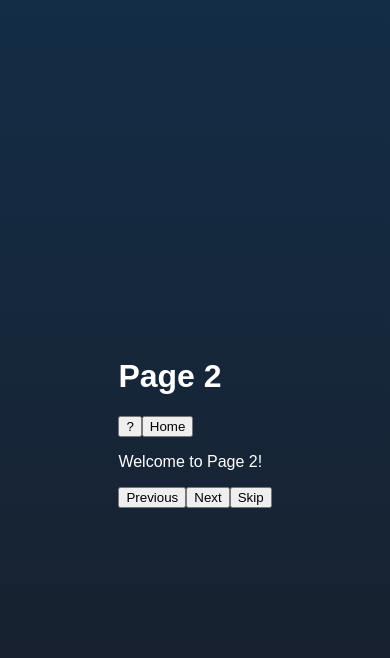
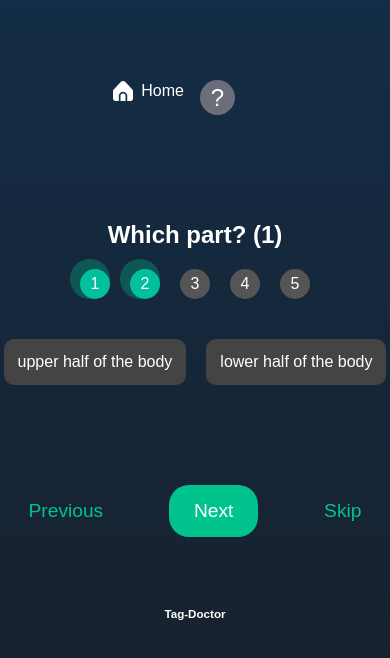
Before and after one commit to Tag-Doctor/tag-doctor-front, a React (Create React App) app: page /page2 in a window 390 px wide. Shown: the top 658 px of the page. Built offline with nearby package versions, Linux system fonts and the light colour scheme.

Commit message:
2024-07-30

```diff
--- a/src/components/Page2.jsx
+++ b/src/components/Page2.jsx
@@ -1,20 +1,63 @@
-import React from 'react';
+import React, { useState } from 'react';
 import { useNavigate } from 'react-router-dom';
 import '../styles/Page2.css';
 import HomeLogo from '../imgs/Home_Logo.png';
 
 function Page2() {
   const navigate = useNavigate();
+  const [selectedPart, setSelectedPart] = useState('');
+
+  const handleNext = () => {
+    if (selectedPart) {
+      navigate('/page3');
+    }
+  };
+
+  const bodyParts = [
+    'upper half of the body', 'lower half of the body'
+  ];
 
   return (
-    <div>
-      <h1>Page 2</h1>
-      <button >?</button>
-      <button  onClick={() => navigate('/')}>Home</button>
-      <p>Welcome to Page 2!</p>
-      <button onClick={() => navigate('/page1')}>Previous</button>
-      <button onClick={() => navigate('/page3')}>Next</button>
-      <button onClick={() => navigate('/page3')}>Skip</button>
+    <div className="container">
+      <button className="info-button">?</button>
+      <button className="home-button" onClick={() => navigate('/')}>
+        <img src={HomeLogo} alt="Home" className="home-logo" />
+        Home
+      </button>
+      <div className='question'>
+        <h1>Which part? (1)</h1>
+      </div>
+
+      <div className="progress">
+        <div className="progress-step active">1</div>
+        <div className="progress-step active">2</div>
+        <div className="progress-step">3</div>
+        <div className="progress-step">4</div>
+        <div className="progress-step">5</div>
+      </div>
+
+      <div className="part-buttons">
+        {bodyParts.map((part, index) => (
+          <button
+            key={index}
+            className={`part-button ${selectedPart === part ? 'selected' : ''}`}
+            onClick={() => setSelectedPart(part)}
+          >
+            {part}
+          </button>
+        ))}
+      </div>
+
+      <div className="navigation-buttons">
+        <button className="nav-button" onClick={() => navigate('/page1')}>Previous</button>
+        <button className="nav-button next-button" onClick={handleNext}>Next</button>
+        <button className="nav-button" onClick={() => navigate('/page3')}>Skip</button>
+      </div>
+
+      <footer className="footer">
+        <h5>Tag-Doctor</h5>
+      </footer>
+
     </div>
   );
 }
--- a/src/components/Page3.jsx
+++ b/src/components/Page3.jsx
@@ -1,20 +1,63 @@
-import React from 'react';
+import React, { useState } from 'react';
 import { useNavigate } from 'react-router-dom';
 import '../styles/Page3.css';
 import HomeLogo from '../imgs/Home_Logo.png';
 
 function Page3() {
   const navigate = useNavigate();
+  const [selectedPart, setSelectedPart] = useState('');
+
+  const handleNext = () => {
+    if (selectedPart) {
+      navigate('/page4');
+    }
+  };
+
+  const bodyParts = [
+    'Face', 'Abdomen', 'Arm', 'Chest',
+    'Head', 'Back'
+  ];
 
   return (
-    <div>
-      <h1>Page 3</h1>
-      <button >?</button>
-      <button  onClick={() => navigate('/')}>Home</button>
-      <p>Welcome to Page 3!</p>
-      <button onClick={() => navigate('/page2')}>Previous</button>
-      <button onClick={() => navigate('/page4')}>Next</button>
-      <button onClick={() => navigate('/page4')}>Skip</button>
+    <div className="container">
+      <button className="info-button">?</button>
+      <button className="home-button" onClick={() => navigate('/')}>
+        <img src={HomeLogo} alt="Home" className="home-logo" />
+        Home
+      </button>
+      <div className='question'>
+        <h1>Which part? (2)</h1>
+      </div>
+
+      <div className="progress">
+        <div className="progress-step active">1</div>
+        <div className="progress-step active">2</div>
+        <div className="progress-step active">3</div>
+        <div className="progress-step">4</div>
+        <div className="progress-step">5</div>
+      </div>
+
+      <div className="part-buttons">
+        {bodyParts.map((part, index) => (
+          <button
+            key={index}
+            className={`part-button ${selectedPart === part ? 'selected' : ''}`}
+            onClick={() => setSelectedPart(part)}
+          >
+            {part}
+          </button>
+        ))}
+      </div>
+
+      <div className="navigation-buttons">
+        <button className="nav-button" onClick={() => navigate('/page2')}>Previous</button>
+        <button className="nav-button next-button" onClick={handleNext}>Next</button>
+        <button className="nav-button" onClick={() => navigate('/page4')}>Skip</button>
+      </div>
+
+      <footer className="footer">
+        <h5>Tag-Doctor</h5>
+      </footer>
     </div>
   );
 }
--- a/src/components/Page4.jsx
+++ b/src/components/Page4.jsx
@@ -1,20 +1,63 @@
-import React from 'react';
+import React, { useState } from 'react';
 import { useNavigate } from 'react-router-dom';
-import '../styles/Page4.css';
+import '../styles/Page3.css';
 import HomeLogo from '../imgs/Home_Logo.png';
 
 function Page4() {
   const navigate = useNavigate();
+  const [selectedPart, setSelectedPart] = useState('');
+
+  const handleNext = () => {
+    if (selectedPart) {
+      navigate('/page5');
+    }
+  };
+
+  const bodyParts = [
+    'Eye', 'Nose', 'Mouth', 'Ear',
+    'Chin', 'Tooth'
+  ];
 
   return (
-    <div>
-      <h1>Page 4</h1>
-      <button >?</button>
-      <button  onClick={() => navigate('/')}>Home</button>
-      <p>Welcome to Page 4!</p>
-      <button onClick={() => navigate('/page3')}>Previous</button>
-      <button onClick={() => navigate('/page5')}>Next</button>
-      <button onClick={() => navigate('/page5')}>Skip</button>
+    <div className="container">
+      <button className="info-button">?</button>
+      <button className="home-button" onClick={() => navigate('/')}>
+        <img src={HomeLogo} alt="Home" className="home-logo" />
+        Home
+      </button>
+      <div className='question'>
+        <h1>Which part? (3)</h1>
+      </div>
+
+      <div className="progress">
+        <div className="progress-step active">1</div>
+        <div className="progress-step active">2</div>
+        <div className="progress-step active">3</div>
+        <div className="progress-step active">4</div>
+        <div className="progress-step">5</div>
+      </div>
+
+      <div className="part-buttons">
+        {bodyParts.map((part, index) => (
+          <button
+            key={index}
+            className={`part-button ${selectedPart === part ? 'selected' : ''}`}
+            onClick={() => setSelectedPart(part)}
+          >
+            {part}
+          </button>
+        ))}
+      </div>
+
+      <div className="navigation-buttons">
+        <button className="nav-button" onClick={() => navigate('/page3')}>Previous</button>
+        <button className="nav-button next-button" onClick={handleNext}>Next</button>
+        <button className="nav-button" onClick={() => navigate('/page5')}>Skip</button>
+      </div>
+
+      <footer className="footer">
+        <h5>Tag-Doctor</h5>
+      </footer>
     </div>
   );
 }
--- a/src/styles/Page1.css
+++ b/src/styles/Page1.css
@@ -1,8 +1,12 @@
 body {
   font-family: Arial, sans-serif;
-  background: linear-gradient(to bottom, #132D46, #191E29);
+  background-color: #0e1e2b;
   height: 100vh;
   color: #ffffff;
+  display: flex;
+  flex-direction: column;
+  align-items: center;
+  justify-content: center;
 }
 
 .age {
@@ -31,8 +35,8 @@ body {
 
 .progress-step.active:after {
   content: '';
-  width: 20px;
-  height: 20px;
+  width: 40px;
+  height: 40px;
   background: rgba(1, 195, 141, 0.3);
   position: absolute;
   top: -10px;
--- a/src/styles/Page2.css
+++ b/src/styles/Page2.css
@@ -1,8 +1,91 @@
 body {
   font-family: Arial, sans-serif;
-    background: linear-gradient(to bottom, #132D46, #191E29);
+  background-color: #0e1e2b;
   height: 100vh;
   color: #ffffff;
+  display: flex;
+  flex-direction: column;
+  align-items: center;
+  justify-content: center;
+}
+
+.question {
+  display: flex;
+  justify-content: center;
+}
+
+.progress {
+  display: flex;
+  justify-content: center;
+  margin-bottom: 20px;
+}
+
+.progress-step {
+  width: 20px;
+  height: 20px;
+  border-radius: 50%;
+  background-color: #555;
+  margin: 0 5px;
+  position: relative;
+}
+
+.progress-step.active {
+  background-color: #01C38D;
+}
+
+.progress-step.active:after {
+  content: '';
+  width: 40px;
+  height: 40px;
+  background: rgba(1, 195, 141, 0.3);
+  position: absolute;
+  top: -10px;
+  left: -10px;
+  border-radius: 50%;
+  z-index: -1;
+}
+
+.part-buttons {
+  display: grid;
+  grid-template-columns: repeat(1, 1fr);
+  gap: 30px;
+  margin-bottom: 25px;
+}
+
+.part-button {
+  background-color: #696E79;
+  color: #fff;
+  border: none;
+  border-radius: 20px; /* Increased border-radius */
+  padding-left: 55px;
+  padding-right: 55px;
+  padding-top: 25px;
+  padding-bottom: 25px;
+  font-size: 1.4em;
+  cursor: pointer;
+  transition: background-color 0.3s, transform 0.2s, box-shadow 0.3s;
+  text-align: center;
+}
+
+.part-button.selected {
+  background-color: #01C38D;
+}
+
+.part-button:hover {
+  transform: scale(1.05);
+  background-color: #01C38D;
+  box-shadow: 0 0 10px rgba(1, 195, 141, 0.6);
+}
+
+.part-button:active {
+  transform: scale(0.95);
+}
+
+.navigation-buttons {
+  display: flex;
+  justify-content: center;
+  margin-top: 60px;
+  gap: 15px;
 }
 
 .nav-button {
@@ -34,7 +117,6 @@ body {
 .nav-button:active {
   transform: scale(0.95);
 }
-
 
 .nav-button.previous,
 .nav-button.skip {
@@ -102,3 +184,51 @@ body {
   justify-content: center;
   margin-top: 30px;
 }
+
+@media (max-width: 768px) {
+  .part-button {
+    padding: 16px;
+    font-size: 1.1em;
+  }
+
+  .nav-button {
+    padding: 12px 20px;
+    font-size: 1.1em;
+  }
+
+  .info-button {
+    width: 30px;
+    height: 30px;
+    font-size: 20px;
+    top: 10px;
+    left: 10px;
+  }
+
+  .home-button {
+    font-size: 14px;
+    top: 10px;
+    right: 10px;
+  }
+}
+
+@media (max-width: 480px) {
+  .part-button {
+    padding: 14px;
+    font-size: 1em;
+  }
+
+  .nav-button {
+    padding: 10px 18px;
+    font-size: 1em;
+  }
+
+  .info-button {
+    width: 25px;
+    height: 25px;
+    font-size: 18px;
+  }
+
+  .home-button {
+    font-size: 12px;
+  }
+}
--- a/src/styles/Page3.css
+++ b/src/styles/Page3.css
@@ -1,104 +1,132 @@
 body {
   font-family: Arial, sans-serif;
-    background: linear-gradient(to bottom, #132D46, #191E29);
+  background-color: #0e1e2b;
   height: 100vh;
   color: #ffffff;
+  display: flex;
+  flex-direction: column;
+  align-items: center;
+  justify-content: center;
 }
 
-  .nav-button.previous,
-.nav-button.skip {
-  color: #adff2f;
+.container {
+  display: flex;
+  flex-direction: column;
+  align-items: center;
 }
 
-.info-button {
-  background-color: #696E79;
-  color: #fff;
-  border: none;
+.question h1 {
+  margin-bottom: 20px;
+  font-size: 24px;
+}
+
+.progress {
+  display: flex;
+  justify-content: center;
+  margin-bottom: 40px;
+}
+
+.progress-step {
+  width: 30px;
+  height: 30px;
   border-radius: 50%;
-  width: 35px;
-  height: 35px;
-  font-size: 24px;
+  background: #555;
   display: flex;
   align-items: center;
   justify-content: center;
+  color: white;
+  margin: 0 10px;
+  font-size: 16px;
+}
+
+.progress-step.active {
+  background: #00c09d;
+}
+
+.part-buttons {
+  display: flex;
+  flex-wrap: wrap;
+  justify-content: center;
+  gap: 20px;
+  margin-bottom: 40px;
+}
+
+.part-button {
+  padding: 20px 40px;
+  font-size: 1.2em;
+  color: #ffffff;
+  background-color: #444;
+  border: none;
+  border-radius: 10px;
   cursor: pointer;
-  position: absolute;
-  top: 80px;
-  left: 200px;
   transition: background-color 0.3s, transform 0.2s;
 }
 
-.info-button:hover {
-  background-color: #555;
-  transform: scale(1.1);
+.part-button.selected {
+  background-color: #00c09d;
+  box-shadow: 0 0 15px rgba(0, 192, 157, 0.5);
 }
 
-.info-button:active {
+.part-button:hover {
+  background-color: #555;
+  transform: scale(1.05);
+}
+
+.part-button:active {
   background-color: #444;
   transform: scale(0.95);
 }
 
-.home-button {
-  background: none;
-  border: none;
-  color: #fff;
-  font-size: 16px;
+.navigation-buttons {
   display: flex;
-  align-items: center;
-  cursor: pointer;
-  position: absolute;
-  top: 80px;
-  right: 200px;
-  transition: transform 0.2s;
+  justify-content: space-between;
+  width: 100%;
+  max-width: 500px;
+  margin-bottom: 20px;
 }
 
 .nav-button {
-    background-color: transparent;
-    color: #01C38D;
+  padding: 15px 30px;
+  font-size: 1.2em;
+  color: white;
+  background-color: #00c09d;
   border: none;
-    border-radius: 20px; /* Increased border-radius */
-    padding: 15px 25px;
-    font-size: 1.2em;
+  border-radius: 10px;
   cursor: pointer;
   transition: background-color 0.3s, transform 0.2s;
 }
 
-  .nav-button.next-button {
-    background-color: #01C38D;
-    color: #fff;
-  }
-
-  .nav-button.next-button:hover {
-    background-color: #01C38D;
-    transform: scale(1.1);
-  }
-
 .nav-button:hover {
-    background-color: #fff;
-    transform: scale(1.1);
-  }
-
-  .nav-button:active {
-    transform: scale(0.95);
-  }
-
-
-.home-button:hover {
-  transform: scale(1.1);
-}
-
-.home-button:active {
-  transform: scale(0.95);
-}
-
-.home-logo {
-  width: 20px;
-  height: 20px;
-  margin-right: 8px;
+  background-color: #00b58b;
 }
 
 .footer {
   display: flex;
   justify-content: center;
   margin-top: 30px;
+  font-size: 14px;
 }
+
+@media (max-width: 768px) {
+  .part-button {
+    padding: 16px;
+    font-size: 1.1em;
+  }
+
+  .nav-button {
+    padding: 12px 20px;
+    font-size: 1.1em;
+  }
+}
+
+@media (max-width: 480px) {
+  .part-button {
+    padding: 14px;
+    font-size: 1em;
+  }
+
+  .nav-button {
+    padding: 10px 18px;
+    font-size: 1em;
+  }
+}
--- a/src/styles/Page4.css
+++ b/src/styles/Page4.css
@@ -1,104 +1,132 @@
 body {
   font-family: Arial, sans-serif;
-    background: linear-gradient(to bottom, #132D46, #191E29);
+  background-color: #0e1e2b;
   height: 100vh;
   color: #ffffff;
+  display: flex;
+  flex-direction: column;
+  align-items: center;
+  justify-content: center;
 }
 
-  .nav-button.previous,
-.nav-button.skip {
-  color: #adff2f;
+.container {
+  display: flex;
+  flex-direction: column;
+  align-items: center;
 }
 
-.info-button {
-  background-color: #696E79;
-  color: #fff;
-  border: none;
+.question h1 {
+  margin-bottom: 20px;
+  font-size: 24px;
+}
+
+.progress {
+  display: flex;
+  justify-content: center;
+  margin-bottom: 40px;
+}
+
+.progress-step {
+  width: 30px;
+  height: 30px;
   border-radius: 50%;
-  width: 35px;
-  height: 35px;
-  font-size: 24px;
+  background: #555;
   display: flex;
   align-items: center;
   justify-content: center;
+  color: white;
+  margin: 0 10px;
+  font-size: 16px;
+}
+
+.progress-step.active {
+  background: #00c09d;
+}
+
+.part-buttons {
+  display: flex;
+  flex-wrap: wrap;
+  justify-content: center;
+  gap: 20px;
+  margin-bottom: 40px;
+}
+
+.part-button {
+  padding: 20px 40px;
+  font-size: 1.2em;
+  color: #ffffff;
+  background-color: #444;
+  border: none;
+  border-radius: 10px;
   cursor: pointer;
-  position: absolute;
-  top: 80px;
-  left: 200px;
   transition: background-color 0.3s, transform 0.2s;
 }
 
-.info-button:hover {
-  background-color: #555;
-  transform: scale(1.1);
+.part-button.selected {
+  background-color: #00c09d;
+  box-shadow: 0 0 15px rgba(0, 192, 157, 0.5);
 }
 
-.info-button:active {
+.part-button:hover {
+  background-color: #555;
+  transform: scale(1.05);
+}
+
+.part-button:active {
   background-color: #444;
   transform: scale(0.95);
 }
 
-.home-button {
-  background: none;
-  border: none;
-  color: #fff;
-  font-size: 16px;
+.navigation-buttons {
   display: flex;
-  align-items: center;
-  cursor: pointer;
-  position: absolute;
-  top: 80px;
-  right: 200px;
-  transition: transform 0.2s;
+  justify-content: space-between;
+  width: 100%;
+  max-width: 500px;
+  margin-bottom: 20px;
 }
 
 .nav-button {
-    background-color: transparent;
-    color: #01C38D;
+  padding: 15px 30px;
+  font-size: 1.2em;
+  color: white;
+  background-color: #00c09d;
   border: none;
-    border-radius: 20px; /* Increased border-radius */
-    padding: 15px 25px;
-    font-size: 1.2em;
+  border-radius: 10px;
   cursor: pointer;
   transition: background-color 0.3s, transform 0.2s;
 }
 
-  .nav-button.next-button {
-    background-color: #01C38D;
-    color: #fff;
-  }
-
-  .nav-button.next-button:hover {
-    background-color: #01C38D;
-    transform: scale(1.1);
-  }
-
 .nav-button:hover {
-    background-color: #fff;
-    transform: scale(1.1);
-  }
-
-  .nav-button:active {
-    transform: scale(0.95);
-  }
-
-
-.home-button:hover {
-  transform: scale(1.1);
-}
-
-.home-button:active {
-  transform: scale(0.95);
-}
-
-.home-logo {
-  width: 20px;
-  height: 20px;
-  margin-right: 8px;
+  background-color: #00b58b;
 }
 
 .footer {
   display: flex;
   justify-content: center;
   margin-top: 30px;
+  font-size: 14px;
 }
+
+@media (max-width: 768px) {
+  .part-button {
+    padding: 16px;
+    font-size: 1.1em;
+  }
+
+  .nav-button {
+    padding: 12px 20px;
+    font-size: 1.1em;
+  }
+}
+
+@media (max-width: 480px) {
+  .part-button {
+    padding: 14px;
+    font-size: 1em;
+  }
+
+  .nav-button {
+    padding: 10px 18px;
+    font-size: 1em;
+  }
+}
```
Lines whose indentation alone changed are shown as unchanged.
